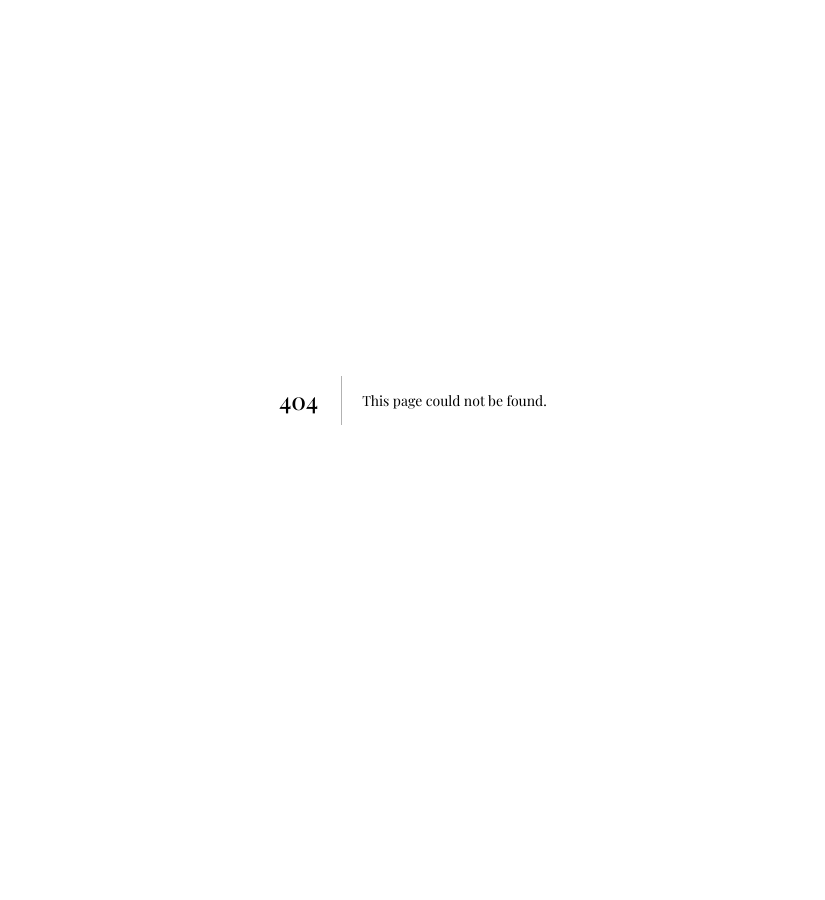
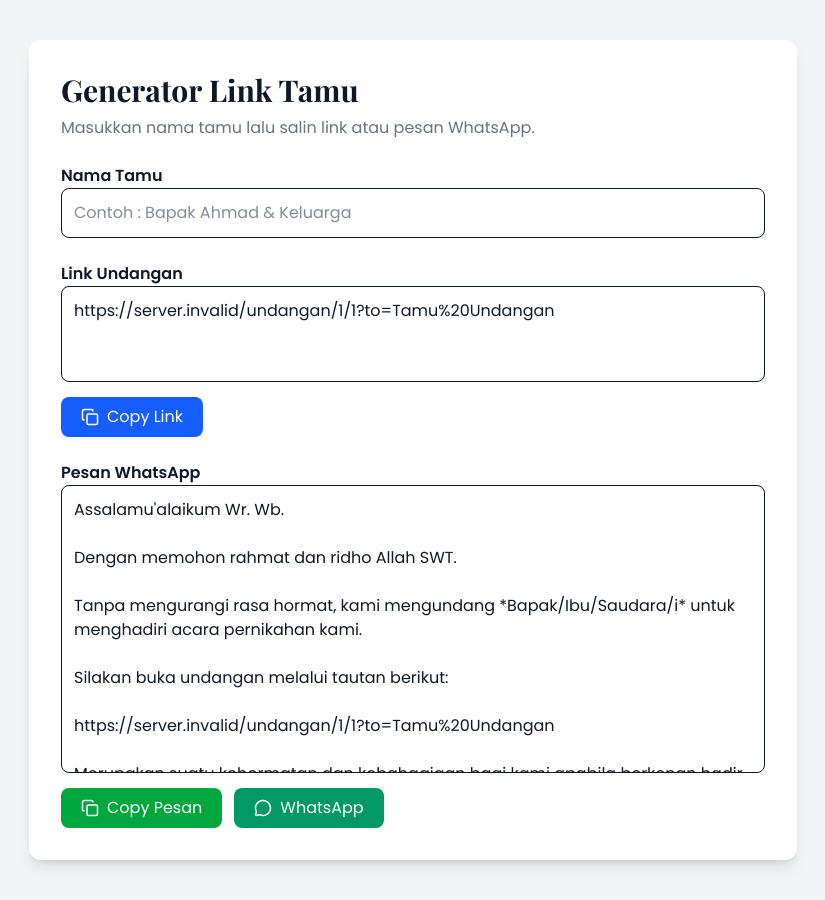
Before and after one commit to hamdani415/fe-hamdev, a Next.js app: page /share/1/1 in a window 1280 px wide. Before the commit this address had no page. Shown: the whole page, without its empty margins (227-1052 px from the left). Before the commit the page ends 800 px from the top, so only its background shows below. Built offline with nearby package versions, Linux system fonts and the light colour scheme; no server answers; a web font is replaced by a local one.

Commit message:
add fitur share link undangan

```diff
--- /dev/null
+++ b/app/share/[template]/[slug]/page.tsx
@@ -0,0 +1,164 @@
+"use client";
+
+import { useMemo, useState } from "react";
+import { useParams } from "next/navigation";
+import { Copy, MessageCircle } from "lucide-react";
+
+export default function SharePage() {
+  const { template, slug } = useParams<{
+    template: string;
+    slug: string;
+  }>();
+
+  const [guest, setGuest] = useState("");
+
+  const baseUrl =
+    process.env.NEXT_PUBLIC_APP_URL || "";
+
+  const invitationLink = useMemo(() => {
+    return `${baseUrl}/undangan/${template}/${slug}?to=${encodeURIComponent(
+      guest.trim() || "Tamu Undangan"
+    )}`;
+  }, [baseUrl, template, slug, guest]);
+
+  const message = useMemo(() => {
+    return `Assalamu'alaikum Wr. Wb.
+
+Dengan memohon rahmat dan ridho Allah SWT.
+
+Tanpa mengurangi rasa hormat, kami mengundang *${
+      guest || "Bapak/Ibu/Saudara/i"
+    }* untuk menghadiri acara pernikahan kami.
+
+Silakan buka undangan melalui tautan berikut:
+
+${invitationLink}
+
+Merupakan suatu kehormatan dan kebahagiaan bagi kami apabila berkenan hadir serta memberikan doa restu.
+
+Terima kasih.
+
+Wassalamu'alaikum Wr. Wb.`;
+  }, [guest, invitationLink]);
+
+  const copyLink = async () => {
+    await navigator.clipboard.writeText(
+      invitationLink
+    );
+
+    alert("Link berhasil disalin.");
+  };
+
+  const copyMessage = async () => {
+    await navigator.clipboard.writeText(
+      message
+    );
+
+    alert("Pesan berhasil disalin.");
+  };
+
+  const openWhatsapp = () => {
+    const url = `https://wa.me/?text=${encodeURIComponent(
+      message
+    )}`;
+
+    window.open(url, "_blank");
+  };
+
+  return (
+    <main className="min-h-screen bg-gray-100 py-10 px-5">
+
+      <div className="max-w-3xl mx-auto bg-white rounded-xl shadow-lg p-8 space-y-6">
+
+        <div>
+
+          <h1 className="text-3xl font-bold">
+            Generator Link Tamu
+          </h1>
+
+          <p className="text-gray-500 mt-2">
+            Masukkan nama tamu lalu salin
+            link atau pesan WhatsApp.
+          </p>
+
+        </div>
+
+        <div className="space-y-2">
+
+          <label className="font-semibold">
+            Nama Tamu
+          </label>
+
+          <input
+            type="text"
+            value={guest}
+            onChange={(e) =>
+              setGuest(e.target.value)
+            }
+            placeholder="Contoh : Bapak Ahmad & Keluarga"
+            className="w-full border rounded-lg p-3 outline-none focus:ring-2 focus:ring-blue-500"
+          />
+
+        </div>
+
+        <div className="space-y-2">
+
+          <label className="font-semibold">
+            Link Undangan
+          </label>
+
+          <textarea
+            readOnly
+            value={invitationLink}
+            className="w-full h-24 border rounded-lg p-3 resize-none"
+          />
+
+          <button
+            onClick={copyLink}
+            className="bg-blue-600 text-white px-5 py-2 rounded-lg flex items-center gap-2"
+          >
+            <Copy size={18} />
+            Copy Link
+          </button>
+
+        </div>
+
+        <div className="space-y-2">
+
+          <label className="font-semibold">
+            Pesan WhatsApp
+          </label>
+
+          <textarea
+            readOnly
+            value={message}
+            className="w-full h-72 border rounded-lg p-3 resize-none"
+          />
+
+          <div className="flex gap-3">
+
+            <button
+              onClick={copyMessage}
+              className="bg-green-600 text-white px-5 py-2 rounded-lg flex items-center gap-2"
+            >
+              <Copy size={18} />
+              Copy Pesan
+            </button>
+
+            <button
+              onClick={openWhatsapp}
+              className="bg-emerald-600 text-white px-5 py-2 rounded-lg flex items-center gap-2"
+            >
+              <MessageCircle size={18} />
+              WhatsApp
+            </button>
+
+          </div>
+
+        </div>
+
+      </div>
+
+    </main>
+  );
+}
```
